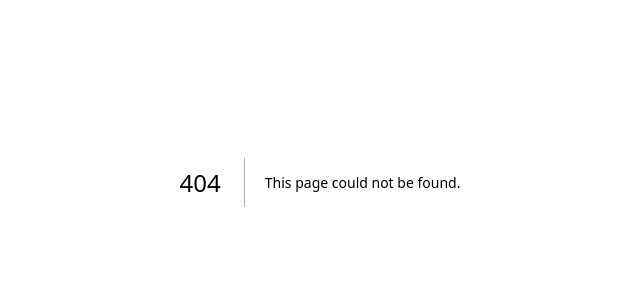
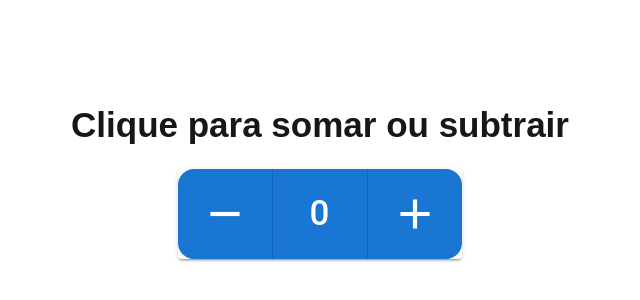
Before and after one commit to PerSiMa/atividades_criascript, a Next.js app: page /exemploUseState in a window 1280 px wide. Before the commit this address had no page. Shown: the part 218-518 px from the top of the page, without its empty margins (320-960 px from the left). Built offline with nearby package versions, Linux system fonts and the light colour scheme.

Commit message:
Atividade de exemplo do useState do react junto do MaterialUI

```diff
--- /dev/null
+++ b/src/app/exemploUseState/page.tsx
@@ -0,0 +1,41 @@
+"use client"
+import { Container, Button, ButtonGroup, Box } from "@mui/material";
+import { useState } from 'react';
+import AddIcon from '@mui/icons-material/Add';
+import RemoveIcon from '@mui/icons-material/Remove';
+
+
+export default function Pedro() {
+
+  const [contador, setContador] = useState(0);
+
+  function subtrair() {
+    return (
+        setContador(contAnterior => contAnterior - 1)
+    );
+  }
+
+  function adicionar() {
+    return (
+      setContador(contAnterior => contAnterior + 1)
+    );
+  }
+
+
+  return (
+
+    <>
+      <Container sx={{ display: 'flex', alignItems: 'center', justifyContent: 'center', flexDirection: 'column', gap: 3, fontSize: 35, fontWeight: 'bold', height: '100vh'}}>
+
+           <Box> Clique para somar ou subtrair </Box>
+
+          <ButtonGroup sx={{ height: 90 }} variant="contained" aria-label="Basic button group" size="large">
+            <Button sx={{ borderRadius: 4 }} onClick={subtrair}> <RemoveIcon sx={{ fontSize: 50 }} /> </Button>
+          <Button sx={{ fontSize: 35, width: 95 }}> { contador } </Button>
+            <Button sx={{ borderRadius: 4 }} onClick={adicionar}> <AddIcon sx={{ fontSize: 50 }} /> </Button>
+          </ButtonGroup>
+      </Container>
+    </>
+
+  )
+}
```
